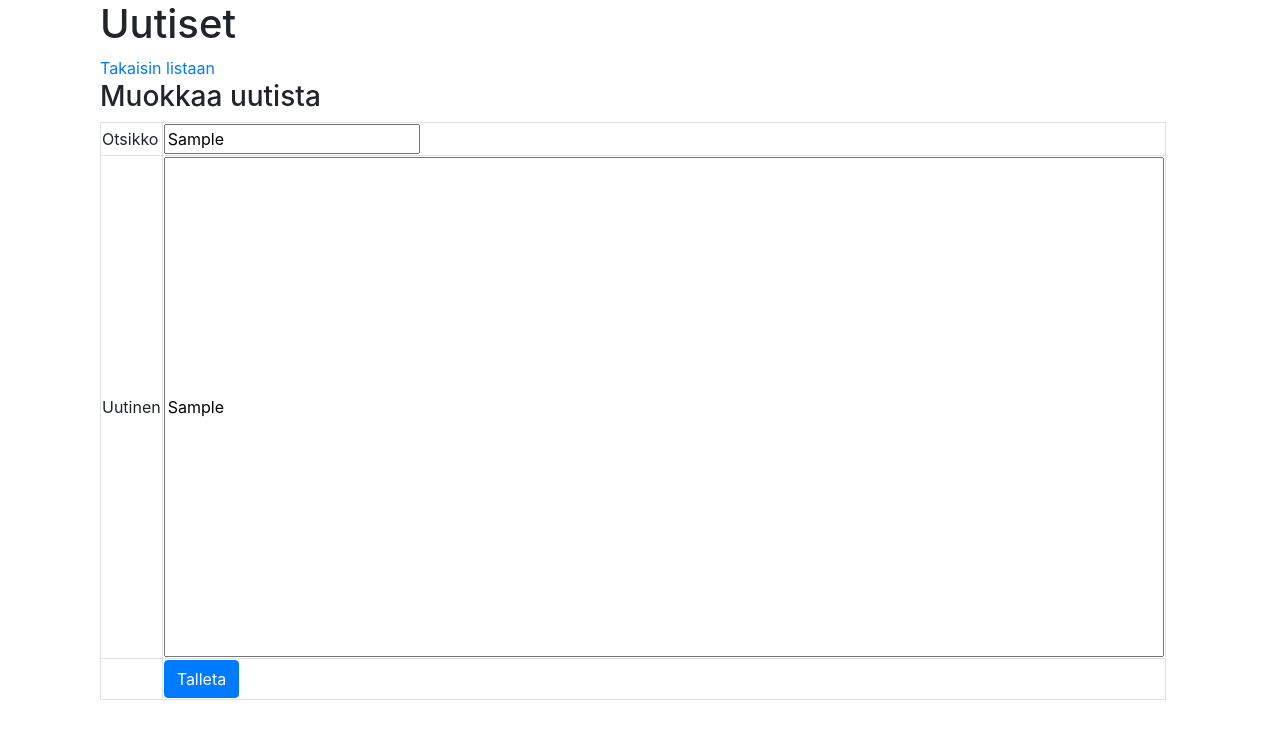
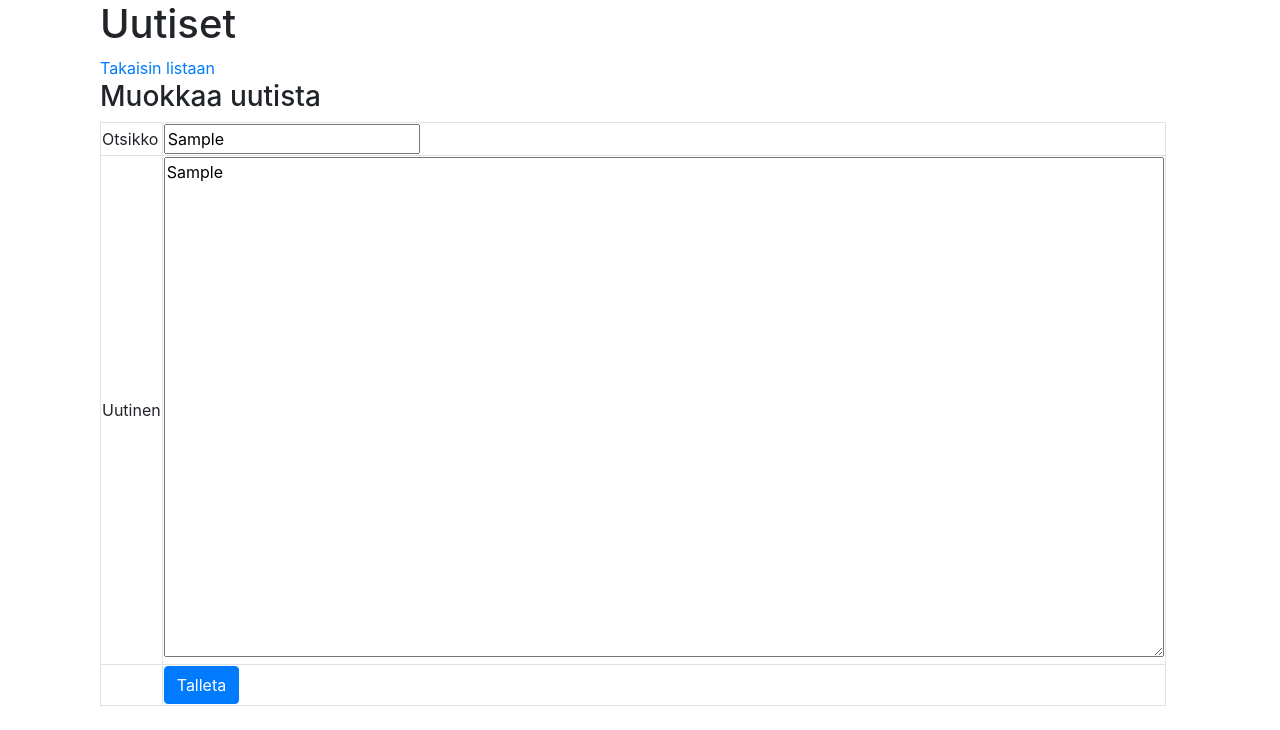
Before and after one commit to Fullstackteh/Lambs, a PHP site: page /backend/muokkaaUutinen.php?Id=1 in a window 1280 px wide. Shown: the part 70-800 px from the top of the page. Run offline with PHP 8.4, Linux system fonts and the light colour scheme; tables that the repository leaves empty hold one stand-in row (values such as "Sample post").

Commit message:
Add files via upload

```diff
--- a/lambs projekti/backend/muokkaaUutinen.php
+++ b/lambs projekti/backend/muokkaaUutinen.php
@@ -27,8 +27,9 @@
                     <td><input type="text" name="otsikko" required value="<?php echo ($rivi['otsikko']); ?>"></td>
                 </tr>
                 <tr>
-                    <td>Uutinen</td>
-                    <td><input  style="width: 1000px; height: 500px;" type="text" name="uutinen" value="<?php echo ($rivi['uutinen']); ?>"></td>
+                <td>Uutinen</td>
+                <td><textarea style="width: 1000px; height: 500px;" name="uutinen"><?php echo $rivi['uutinen']; ?></textarea></td>
+
                 </tr>
 
     <input type="hidden" name="Id" value="<?php echo $_GET['Id']; ?>"></td>
```
